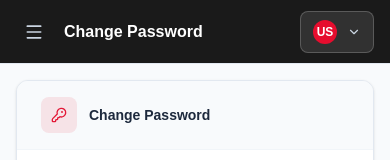
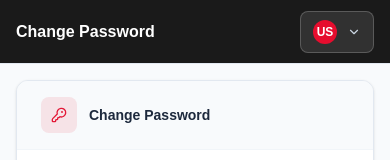
Before and after one commit to storeworksdev-rehan/gnc.enterprisereport, a Next.js app: page /dashboard/authentication/change-password in a window 390 px wide. Shown: the top 160 px of the page. Built offline with nearby package versions, Linux system fonts and the light colour scheme.

Commit message:
sidebar hide

```diff
--- a/app/dashboard/layout.tsx
+++ b/app/dashboard/layout.tsx
@@ -1,8 +1,6 @@
 "use client";
 
-import { useState } from "react";
 import { usePathname } from "next/navigation";
-import Sidebar from "@/components/Sidebar";
 import Header from "@/components/Header";
 
 const pageTitles: Record<string, string> = {
@@ -25,17 +23,15 @@ export default function DashboardLayout({
 }: {
   children: React.ReactNode;
 }) {
-  const [collapsed, setCollapsed] = useState(true);
   const pathname = usePathname();
   const title = pageTitles[pathname] ?? "Dashboard";
 
-  const toggleSidebar = () => setCollapsed((v) => !v);
-
+  // Sidebar hidden entirely for now — onMenuClick kept as a no-op on Header
+  // so re-adding <Sidebar> later just means wiring real state back in.
   return (
     <div className="flex h-screen overflow-hidden bg-slate-50">
-      <Sidebar collapsed={collapsed} onToggle={toggleSidebar} />
       <div className="flex flex-1 flex-col overflow-hidden">
-        <Header title={title} onMenuClick={toggleSidebar} />
+        <Header title={title} onMenuClick={() => {}} />
         <main className="flex-1 overflow-y-auto p-4 sm:p-6">{children}</main>
       </div>
     </div>
--- a/app/not-found.tsx
+++ b/app/not-found.tsx
@@ -1,23 +1,16 @@
 "use client";
 
-import { useState } from "react";
 import { useRouter } from "next/navigation";
-import Sidebar from "@/components/Sidebar";
 import Header from "@/components/Header";
 import { ArrowLeft, Home } from "lucide-react";
 
 export default function NotFound() {
-  const [collapsed, setCollapsed] = useState(false);
   const router = useRouter();
 
   return (
     <div className="flex h-screen overflow-hidden bg-slate-50">
-      <Sidebar collapsed={collapsed} onToggle={() => setCollapsed((v) => !v)} />
       <div className="flex flex-1 flex-col overflow-hidden">
-        <Header
-          title="Page Not Found"
-          onMenuClick={() => setCollapsed((v) => !v)}
-        />
+        <Header title="Page Not Found" onMenuClick={() => {}} />
         <main className="flex flex-1 items-center justify-center p-6">
           <div className="flex flex-col items-center text-center">
             {/* Large 404 */}
--- a/components/Header.tsx
+++ b/components/Header.tsx
@@ -2,7 +2,7 @@
 
 import { useState, useRef, useEffect } from "react";
 import Link from "next/link";
-import { ChevronDown, LogOut, KeyRound, Menu } from "lucide-react";
+import { ChevronDown, LogOut, KeyRound } from "lucide-react";
 
 interface HeaderProps {
   title: string;
@@ -16,7 +16,7 @@ interface StoredUser {
   RoleName: string;
 }
 
-export default function Header({ title, onMenuClick }: HeaderProps) {
+export default function Header({ title }: HeaderProps) {
   const [dropdownOpen, setDropdownOpen] = useState(false);
   const [currentUser, setCurrentUser] = useState<StoredUser | null>(null);
   const dropdownRef = useRef<HTMLDivElement>(null);
@@ -52,15 +52,8 @@ export default function Header({ title, onMenuClick }: HeaderProps) {
 
   return (
     <header className="flex h-16 items-center justify-between gap-3 border-b border-slate-200 bg-[#1a1a1a] px-4 sm:px-6">
-      {/* Hamburger (mobile only) + title */}
+      {/* Hamburger hidden for now — onMenuClick kept wired on Header/Sidebar/layout for easy re-enable */}
       <div className="flex min-w-0 flex-1 items-center gap-3">
-        <button
-          onClick={onMenuClick}
-          className="flex h-9 w-9 shrink-0 items-center justify-center rounded-lg text-slate-300 hover:bg-white/10 hover:text-white transition-colors lg:hidden"
-          aria-label="Toggle menu"
-        >
-          <Menu className="h-5 w-5" />
-        </button>
         <h1 className="truncate text-base font-semibold text-white">
           {title}
         </h1>
--- a/components/Sidebar.tsx
+++ b/components/Sidebar.tsx
@@ -222,12 +222,12 @@ export default function Sidebar({ collapsed, onToggle }: SidebarProps) {
         </div>
       </aside>
 
-      {/* Toggle button — desktop only; mobile toggles via the Header
-          hamburger instead, since this button's offset parent collapses to
-          0 width on mobile (fixed drawer), making it unreachable there. */}
+      {/* Toggle button hidden for now (desktop + mobile) — onToggle stays
+          wired via the mobile backdrop so re-enabling this is a one-line
+          className change (add back "lg:flex"). */}
       <button
         onClick={onToggle}
-        className="absolute -right-3 top-20 z-10 hidden h-6 w-6 items-center justify-center rounded-full border border-slate-200 bg-white shadow-sm hover:bg-slate-50 transition-colors lg:flex"
+        className="absolute -right-3 top-20 z-10 hidden h-6 w-6 items-center justify-center rounded-full border border-slate-200 bg-white shadow-sm hover:bg-slate-50 transition-colors"
         aria-label={collapsed ? "Show sidebar" : "Hide sidebar"}
       >
         {collapsed ? (
```
